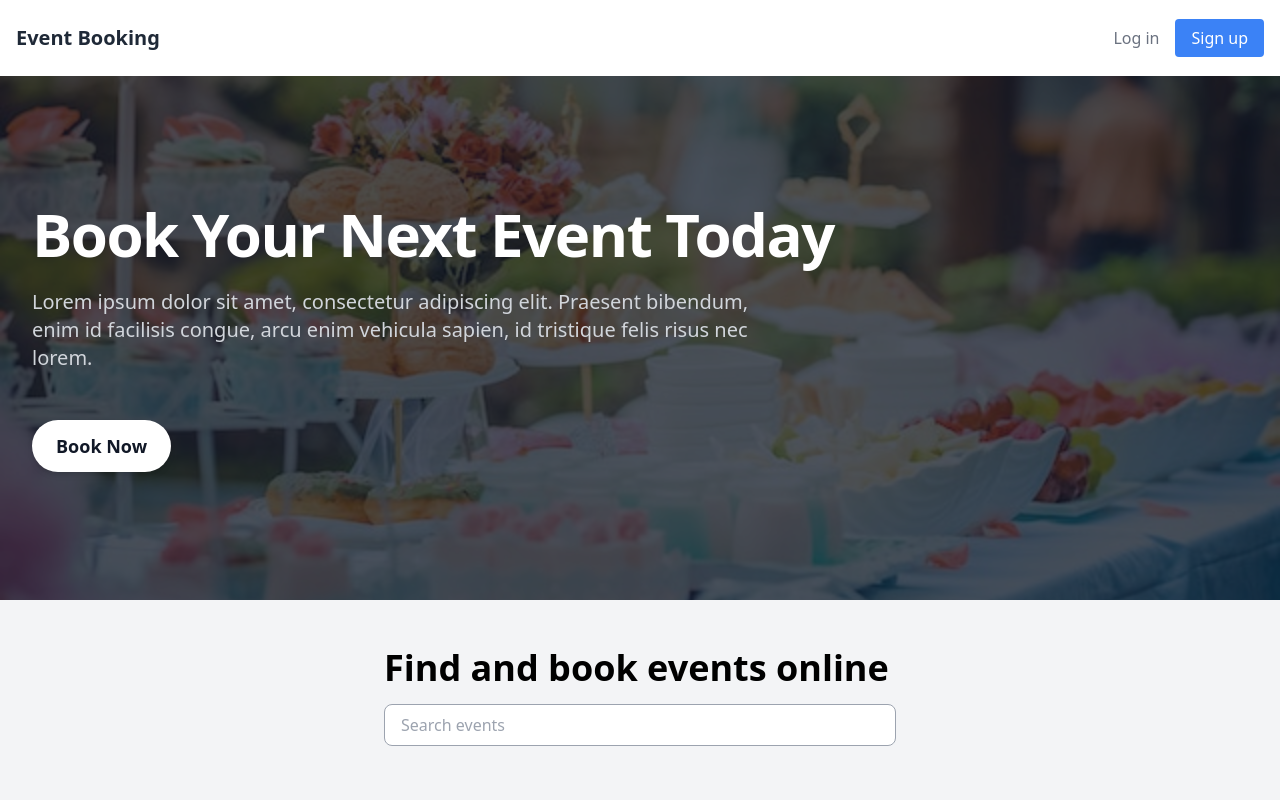
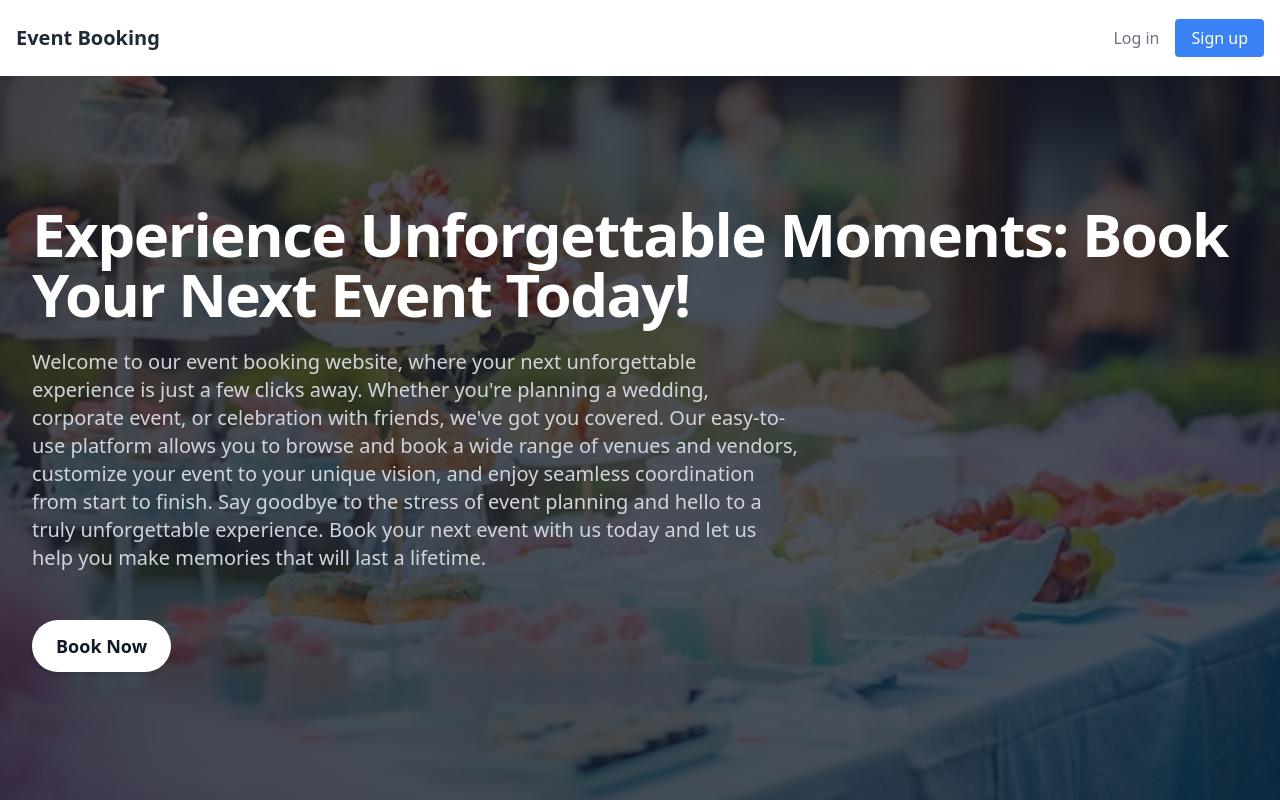
Before and after one commit to karantec/BeautySalon, a Next.js app: page / in a window 1280 px wide. Shown: the top 800 px of the page. Built offline with nearby package versions, Linux system fonts and the light colour scheme.

Commit message:
Update HeroSection.js

```diff
--- a/src/pages/HeroSection.js
+++ b/src/pages/HeroSection.js
@@ -14,12 +14,10 @@ export default function HeroSection() {
             </div>
             <div className="relative max-w-7xl mx-auto py-24 px-4 sm:py-32 sm:px-6 lg:px-8">
                 <h1 className="text-4xl font-bold tracking-tight text-white sm:text-5xl md:text-6xl">
-                    Book Your Next Event Today
+                    Experience Unforgettable Moments: Book Your Next Event Today!
                 </h1>
                 <p className="mt-6 max-w-3xl text-xl text-gray-300">
-                    Lorem ipsum dolor sit amet, consectetur adipiscing elit. Praesent bibendum,
-                    enim id facilisis congue, arcu enim vehicula sapien, id tristique felis risus
-                    nec lorem.
+                    Welcome to our event booking website, where your next unforgettable experience is just a few clicks away. Whether you're planning a wedding, corporate event, or celebration with friends, we've got you covered. Our easy-to-use platform allows you to browse and book a wide range of venues and vendors, customize your event to your unique vision, and enjoy seamless coordination from start to finish. Say goodbye to the stress of event planning and hello to a truly unforgettable experience. Book your next event with us today and let us help you make memories that will last a lifetime.
                 </p>
                 <div className="mt-12">
                     <a
```
